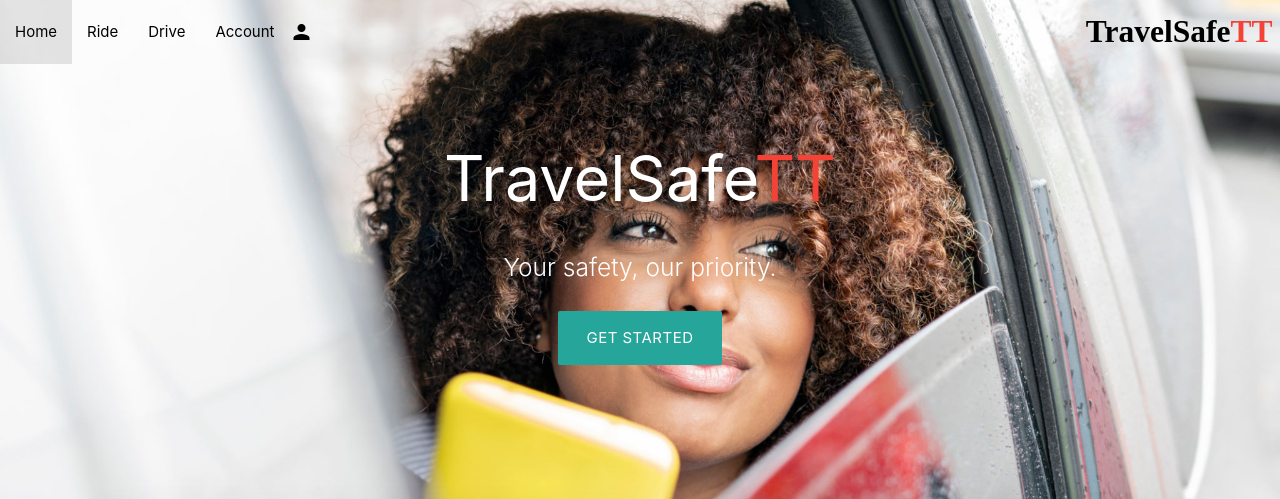
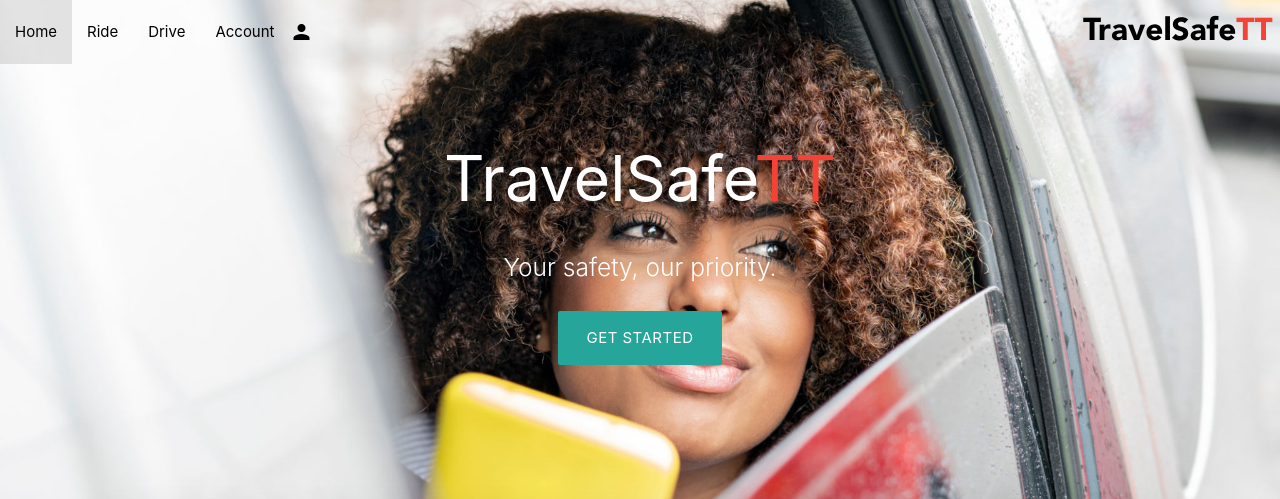
Before and after one commit to Pair-O-Dime-Industries/RideSafeFr, a PHP site: page / in a window 1280 px wide. Shown: the top 499 px of the page. Run offline with PHP 8.4, Linux system fonts and the light colour scheme; some libraries are stand-ins or nearby versions.

Commit message:
Update main-extra.css
Updated reference links to assets from PC local to webserver local

```diff
--- a/css/main-extra.css
+++ b/css/main-extra.css
@@ -7,7 +7,7 @@
 
 @font-face {
   font-family: "Avenir-Blk";
-  src: url("C:/Users/Micah/Desktop/INFO 1601 - Project/Materialize/fonts/AvenirLTStd-Black.otf");
+  src: url("fonts/AvenirLTStd-Black.otf");
 }
 
 .active {
@@ -15,7 +15,7 @@
 }
 
 .element {
-  background-image: url("C:/Users/Micah/Desktop/INFO 1601 - Project/Materialize/img/homepage.jpg");
+  background-image: url("img/homepage.jpg");
   background-repeat: no-repeat;
   background-size: 100%;
 }
```
